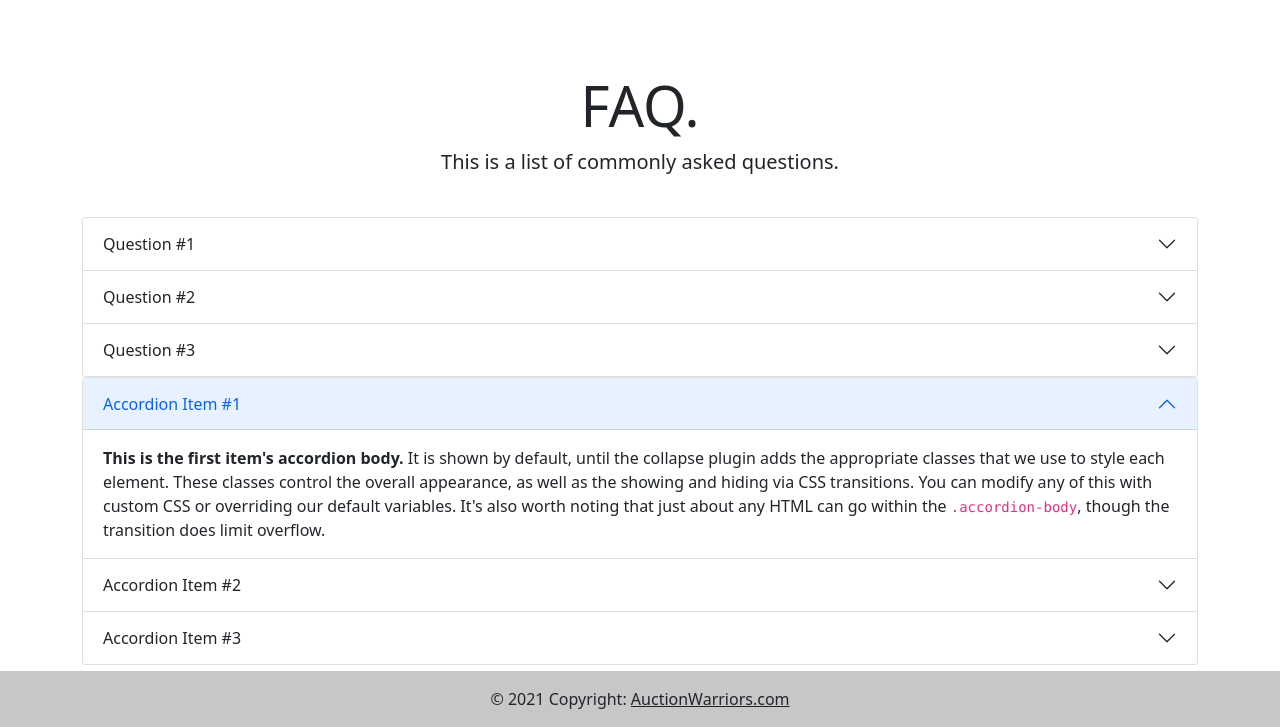
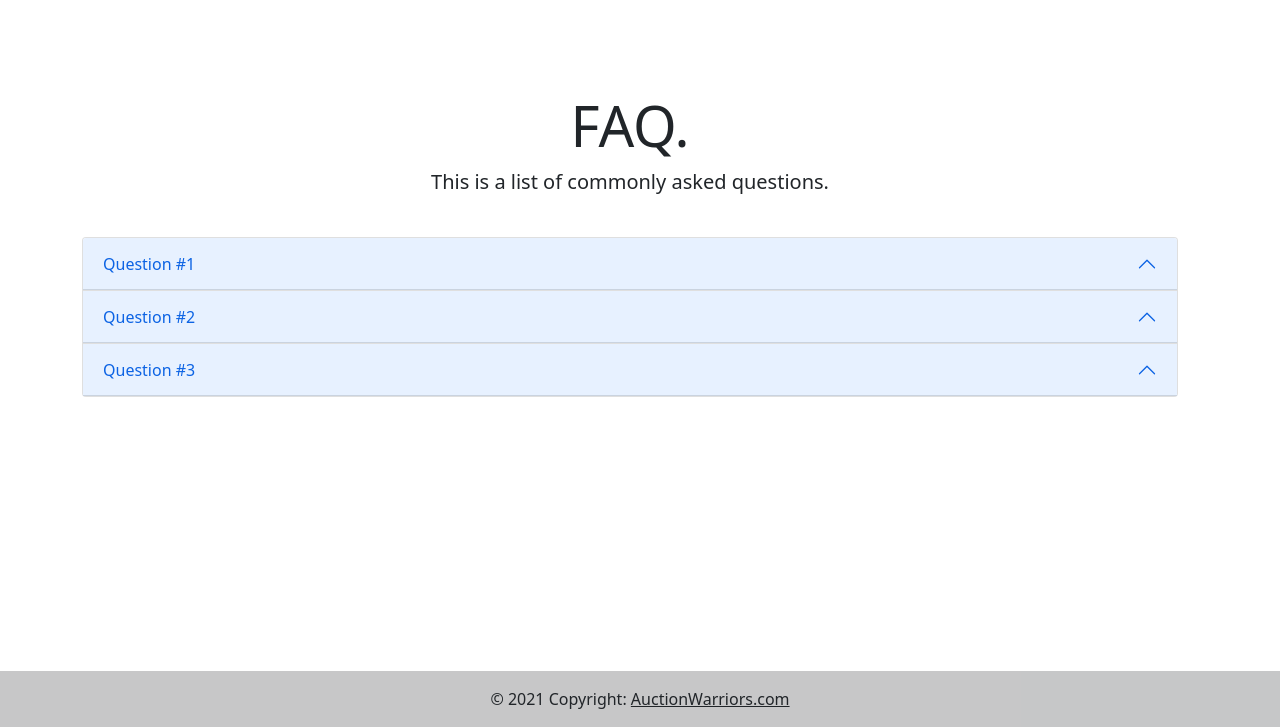
Before and after one commit to Auction-Wariors/old-stuff, a Django app: page /faq/ in a window 1280 px wide. Shown: the part 73-800 px from the top of the page. Run offline with Django 3.2, Linux system fonts and the light colour scheme.

Commit message:
Updated FAQ page, fixed collapsing and html element naming.

```diff
--- a/app/templates/base/faq.html
+++ b/app/templates/base/faq.html
@@ -1,21 +1,28 @@
 {% extends 'base/base.html' %}
 {% block content %}
+    <div class="container spacer">
         <div class="pricing-header px-3 py-3 pt-md-5 pb-md-4 mx-auto text-center">
           <h1 class="display-4">FAQ.</h1>
           <p class="lead">This is a list of commonly asked questions.</p>
         </div>
-    <!-- FIXME Fix fault of collapsing-->
         <div class="accordion w-100" id="basicAccordion">
           <div class="accordion-item">
             <h2 class="accordion-header" id="headingOne">
-          <button class="accordion-button collapsed" type="button" data-mdb-toggle="collapse"
-            data-mdb-target="#basicAccordionCollapseOne" aria-expanded="false"
-            aria-controls="collapseOne">
+              <button class="accordion-button"
+                      type="button"
+                      data-bs-toggle="collapse"
+                      data-bs-target="#basicAccordionCollapseOne"
+                      aria-expanded="true"
+                      aria-controls="basicAccordionCollapseOne"
+              >
                 Question #1
               </button>
             </h2>
-        <div id="basicAccordionCollapseOne" class="accordion-collapse collapse"
-          aria-labelledby="headingOne" data-mdb-parent="#basicAccordion" style="">
+            <div id="basicAccordionCollapseOne"
+                 class="accordion-collapse collapse"
+                 aria-labelledby="headingOne"
+                 data-mdb-parent="#basicAccordion"
+            >
               <div class="accordion-body">
                 <strong>This is the first item's accordion body.</strong> It is shown by default,
                 until the collapse plugin adds the appropriate classes that we use to style each
@@ -28,14 +35,21 @@
           </div>
           <div class="accordion-item">
             <h2 class="accordion-header" id="headingTwo">
-          <button class="accordion-button collapsed" type="button" data-mdb-toggle="collapse"
-            data-mdb-target="#basicAccordionCollapseTwo" aria-expanded="false"
-            aria-controls="collapseTwo">
+              <button class="accordion-button"
+                      type="button"
+                      data-bs-toggle="collapse"
+                      data-bs-target="#basicAccordionCollapseTwo"
+                      aria-expanded="false"
+                      aria-controls="basicAccordionCollapseTwo"
+              >
                 Question #2
               </button>
             </h2>
-        <div id="basicAccordionCollapseTwo" class="accordion-collapse collapse"
-          aria-labelledby="headingTwo" data-mdb-parent="#basicAccordion" style="">
+            <div id="basicAccordionCollapseTwo"
+                 class="accordion-collapse collapse"
+                 aria-labelledby="headingTwo"
+                 data-mdb-parent="#basicAccordion"
+            >
               <div class="accordion-body">
                 <strong>This is the second item's accordion body.</strong> It is hidden by default,
                 until the collapse plugin adds the appropriate classes that we use to style each
@@ -48,14 +62,21 @@
           </div>
           <div class="accordion-item">
             <h2 class="accordion-header" id="headingThree">
-          <button class="accordion-button collapsed" type="button" data-mdb-toggle="collapse"
-            data-mdb-target="#basicAccordionCollapseThree" aria-expanded="false"
-            aria-controls="collapseThree">
+              <button class="accordion-button"
+                      type="button"
+                      data-bs-toggle="collapse"
+                      data-bs-target="#basicAccordionCollapseThree"
+                      aria-expanded="false"
+                      aria-controls="basicAccordionCollapseThree"
+              >
                 Question #3
               </button>
             </h2>
-        <div id="basicAccordionCollapseThree" class="accordion-collapse collapse"
-          aria-labelledby="headingThree" data-mdb-parent="#basicAccordion" style="">
+            <div id="basicAccordionCollapseThree"
+                 class="accordion-collapse collapse"
+                 aria-labelledby="headingThree"
+                 data-mdb-parent="#basicAccordion"
+            >
               <div class="accordion-body">
                 <strong>This is the third item's accordion body.</strong> It is hidden by default,
                 until the collapse plugin adds the appropriate classes that we use to style each
@@ -67,43 +88,5 @@
             </div>
           </div>
         </div>
-
-    <div class="accordion" id="accordionExample">
-      <div class="accordion-item">
-        <h2 class="accordion-header" id="headingOne">
-          <button class="accordion-button" type="button" data-bs-toggle="collapse" data-bs-target="#collapseOne" aria-expanded="true" aria-controls="collapseOne">
-            Accordion Item #1
-          </button>
-        </h2>
-        <div id="collapseOne" class="accordion-collapse collapse show" aria-labelledby="headingOne" data-bs-parent="#accordionExample">
-          <div class="accordion-body">
-            <strong>This is the first item's accordion body.</strong> It is shown by default, until the collapse plugin adds the appropriate classes that we use to style each element. These classes control the overall appearance, as well as the showing and hiding via CSS transitions. You can modify any of this with custom CSS or overriding our default variables. It's also worth noting that just about any HTML can go within the <code>.accordion-body</code>, though the transition does limit overflow.
-          </div>
-        </div>
-      </div>
-      <div class="accordion-item">
-        <h2 class="accordion-header" id="headingTwo">
-          <button class="accordion-button collapsed" type="button" data-bs-toggle="collapse" data-bs-target="#collapseTwo" aria-expanded="false" aria-controls="collapseTwo">
-            Accordion Item #2
-          </button>
-        </h2>
-        <div id="collapseTwo" class="accordion-collapse collapse" aria-labelledby="headingTwo" data-bs-parent="#accordionExample">
-          <div class="accordion-body">
-            <strong>This is the second item's accordion body.</strong> It is hidden by default, until the collapse plugin adds the appropriate classes that we use to style each element. These classes control the overall appearance, as well as the showing and hiding via CSS transitions. You can modify any of this with custom CSS or overriding our default variables. It's also worth noting that just about any HTML can go within the <code>.accordion-body</code>, though the transition does limit overflow.
-          </div>
-        </div>
-      </div>
-      <div class="accordion-item">
-        <h2 class="accordion-header" id="headingThree">
-          <button class="accordion-button collapsed" type="button" data-bs-toggle="collapse" data-bs-target="#collapseThree" aria-expanded="false" aria-controls="collapseThree">
-            Accordion Item #3
-          </button>
-        </h2>
-        <div id="collapseThree" class="accordion-collapse collapse" aria-labelledby="headingThree" data-bs-parent="#accordionExample">
-          <div class="accordion-body">
-            <strong>This is the third item's accordion body.</strong> It is hidden by default, until the collapse plugin adds the appropriate classes that we use to style each element. These classes control the overall appearance, as well as the showing and hiding via CSS transitions. You can modify any of this with custom CSS or overriding our default variables. It's also worth noting that just about any HTML can go within the <code>.accordion-body</code>, though the transition does limit overflow.
-          </div>
-        </div>
-      </div>
     </div>
 {% endblock content %}
```
Lines whose indentation alone changed are shown as unchanged.
